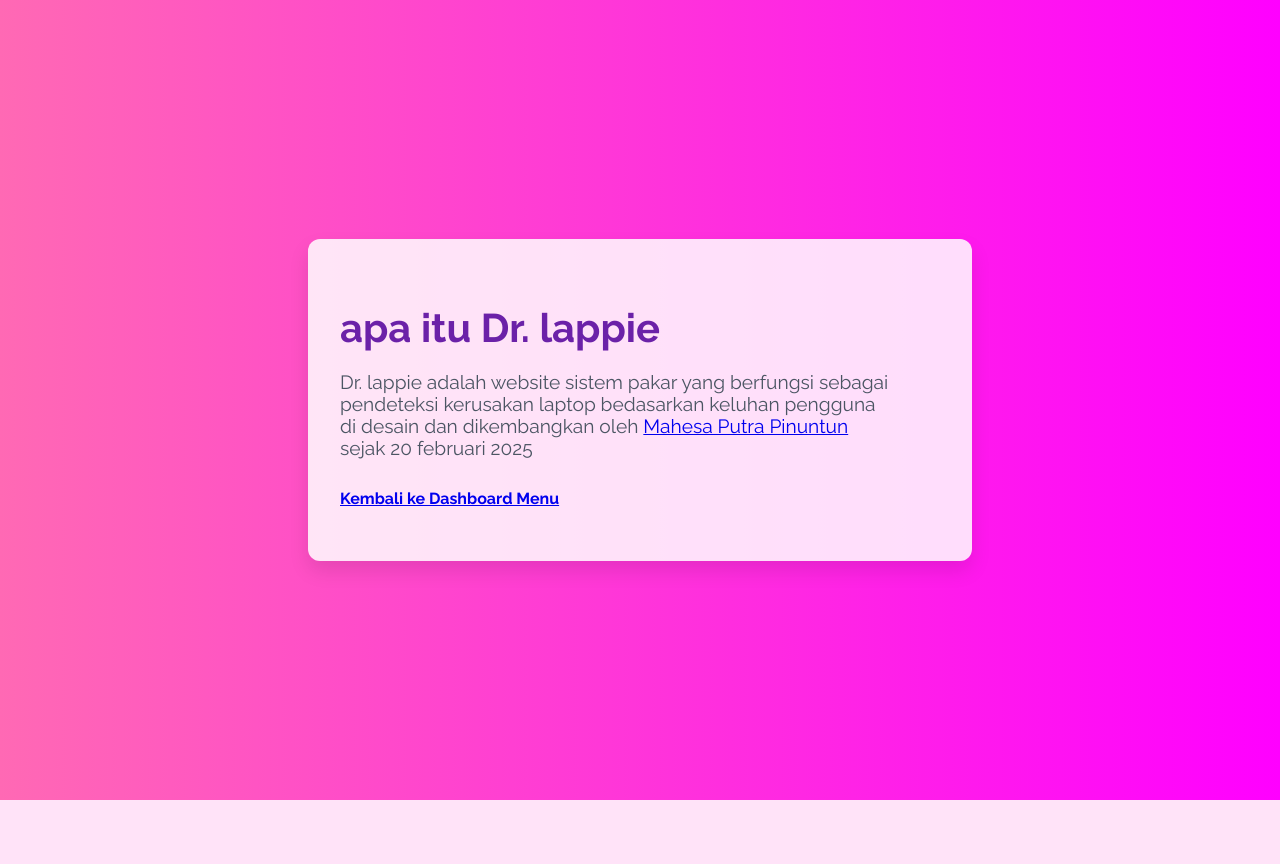
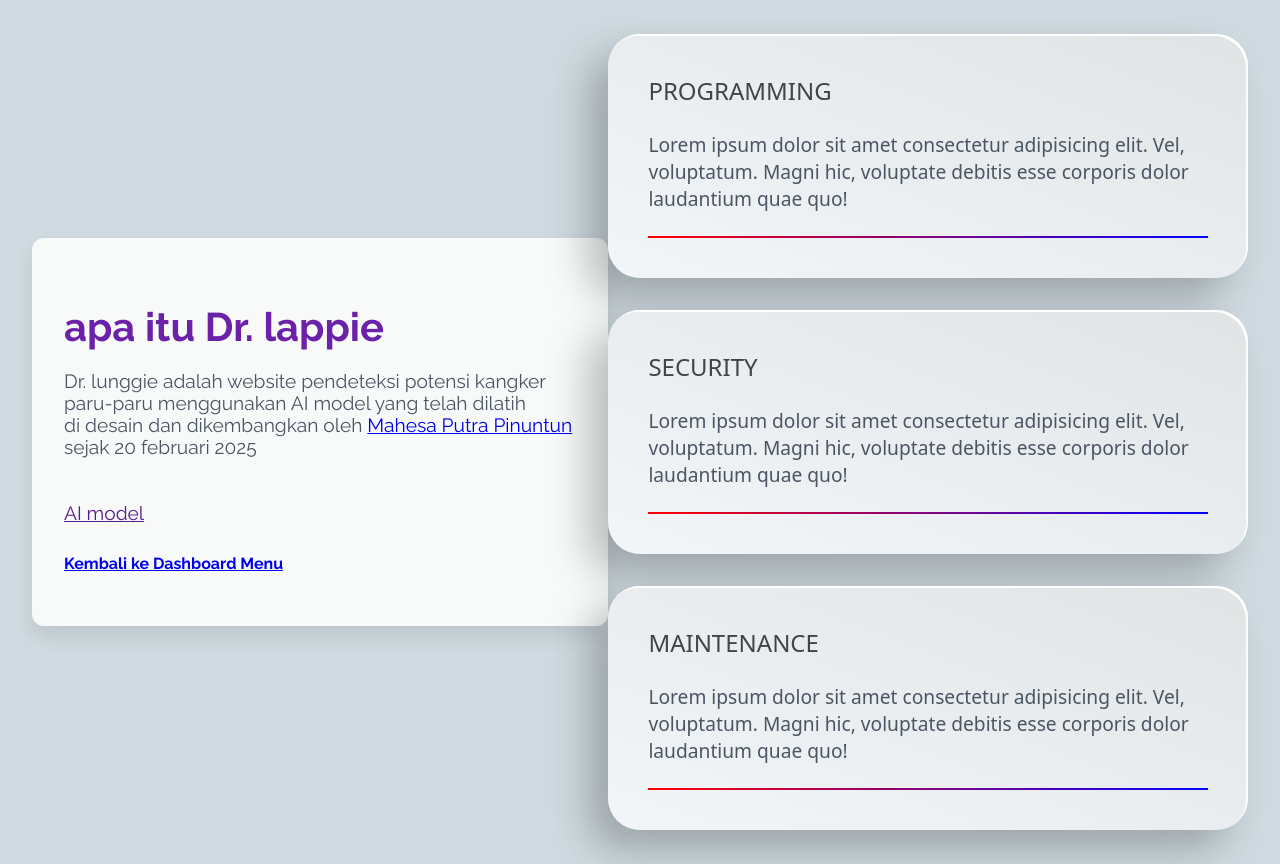
Before and after one commit to mahesaPinuntun/WebLungCancerPrediction, a Flask app: page /about in a window 1280 px wide. Before the commit the page ends 800 px from the top, so only its background shows below. Run offline with Flask 3, Linux system fonts and the light colour scheme; the visitor is signed in with stand-in values (Sample User, id 1).

Commit message:
commit push

```diff
--- a/templates/about.html
+++ b/templates/about.html
@@ -1,5 +1,6 @@
 <!DOCTYPE html>
 <html lang="en">
+
 <head>
     <meta charset="UTF-8">
     <meta name="viewport" content="width=device-width, initial-scale=1.0">
@@ -17,7 +18,8 @@
             justify-content: center;
             background: linear-gradient(to right, #ff69b4, #ff00ff);
             /* Purple to white */
-            color: #333; /* Dark text for contrast */
+            color: #333;
+            /* Dark text for contrast */
         }
 
         .container {
@@ -33,7 +35,8 @@
         h2 {
             font-size: 2.5rem;
             margin-bottom: 10px;
-            color: #6b21a8; /* Dark purple */
+            color: #6b21a8;
+            /* Dark purple */
         }
 
         p {
@@ -69,21 +72,98 @@
             color: transparent;
             background-size: 100%;
         }
+
+        @import url('https://pro.fontawesome.com/releases/v6.0.0-beta1/css/all.css');
+
+        body {
+            background: #d0dbe1;
+            padding: 2rem;
+        }
+
+        .grid-container {
+            width: min(75rem, 100%);
+            margin-inline: auto;
+            display: grid;
+            grid-template-columns: repeat(auto-fit, minmax(min(20rem, 100%), 1fr));
+            gap: 2rem;
+        }
+
+        .card {
+            --grad: red, blue;
+            padding: 2.5rem;
+            background-image: linear-gradient(to bottom left, #e0e4e5, #f2f6f9);
+            border-radius: 2rem;
+            gap: 1.5rem;
+            display: grid;
+            grid-template: 'title icon' 'content content' 'bar bar' / 1fr auto;
+            font-family: system-ui, sans-serif;
+            color: #444447;
+            box-shadow:
+                inset -2px 2px hsl(0 0 100% / 1),
+                -20px 20px 40px hsl(0 0 0 / .25);
+
+            .title {
+                font-size: 1.5rem;
+                grid-area: title;
+                align-self: end;
+                text-transform: uppercase;
+                font-weight: 500;
+                word-break: break-all;
+
+            }
+
+            .icon {
+                grid-area: icon;
+                font-size: 3rem;
+
+                >i {
+                    color: transparent;
+                    background: linear-gradient(to right, var(--grad));
+                    background-clip: text;
+                }
+            }
+
+            .content {
+                grid-area: content;
+
+                &>*:first-child {
+                    margin-top: 0rem
+                }
+
+                &>*:last-child {
+                    margin-bottom: 0rem
+                }
+            }
+
+            &::after {
+                content: "";
+                grid-area: bar;
+                height: 2px;
+                background-image: linear-gradient(90deg, var(--grad));
+                /*     margin-inline: -1.5rem; */
+            }
+        }
     </style>
 </head>
+
 <body>
     <div class="container">
         <h2>
             apa itu Dr. lappie
         </h2>
         <p>
-            Dr. lappie adalah website sistem pakar yang berfungsi sebagai pendeteksi kerusakan laptop bedasarkan keluhan pengguna
+            Dr. lunggie adalah website pendeteksi potensi kangker paru-paru menggunakan AI model yang telah dilatih
 
             <br>
-            di desain dan dikembangkan oleh <a href="https://www.linkedin.com/in/mahesa-putra-036528284/" target="_blank" rel="noopener noreferrer">Mahesa Putra Pinuntun</a>
+            di desain dan dikembangkan oleh <a href="https://www.linkedin.com/in/mahesa-putra-036528284/"
+                target="_blank" rel="noopener noreferrer">Mahesa Putra Pinuntun</a>
             <br>
             sejak 20 februari 2025
+            <br>
+            <br>
 
+            <br>
+            <a href="">AI model </a>
         </p>
         <h4>
             <a href="{{ url_for('dashboard') }}" rel="noopener noreferrer">Kembali ke Dashboard Menu
@@ -91,6 +171,36 @@
             </a>
         </h4>
 
+    </div>
+    <div>
+        <div class="grid-container">
+            <div class="card">
+                <div class="title">Programming</div>
+                <div class="icon"><i class="fa-thin fa-laptop-code"></i></div>
+                <div class="content">
+                    <p>Lorem ipsum dolor sit amet consectetur adipisicing elit. Vel, voluptatum. Magni hic, voluptate
+                        debitis esse corporis dolor laudantium quae quo!</p>
+                </div>
+            </div>
+
+            <div class="card">
+                <div class="title">Security</div>
+                <div class="icon"><i class="fa-thin fa-shield-check"></i></div>
+                <div class="content">
+                    <p>Lorem ipsum dolor sit amet consectetur adipisicing elit. Vel, voluptatum. Magni hic, voluptate
+                        debitis esse corporis dolor laudantium quae quo!</p>
+                </div>
+            </div>
+
+            <div class="card">
+                <div class="title">Maintenance</div>
+                <div class="icon"><i class="fa-thin fa-wrench-simple"></i></div>
+                <div class="content">
+                    <p>Lorem ipsum dolor sit amet consectetur adipisicing elit. Vel, voluptatum. Magni hic, voluptate
+                        debitis esse corporis dolor laudantium quae quo!</p>
+                </div>
+            </div>
+        </div>
     </div>
     {% with messages = get_flashed_messages() %}
     {% if messages %}
@@ -101,4 +211,5 @@
     {% endwith %}
 
 </body>
+
 </html>
```
Also changed, not shown: templates/diagnosis.html (deleted, +0 -215 lines). Lines whose indentation alone changed are shown as unchanged.
